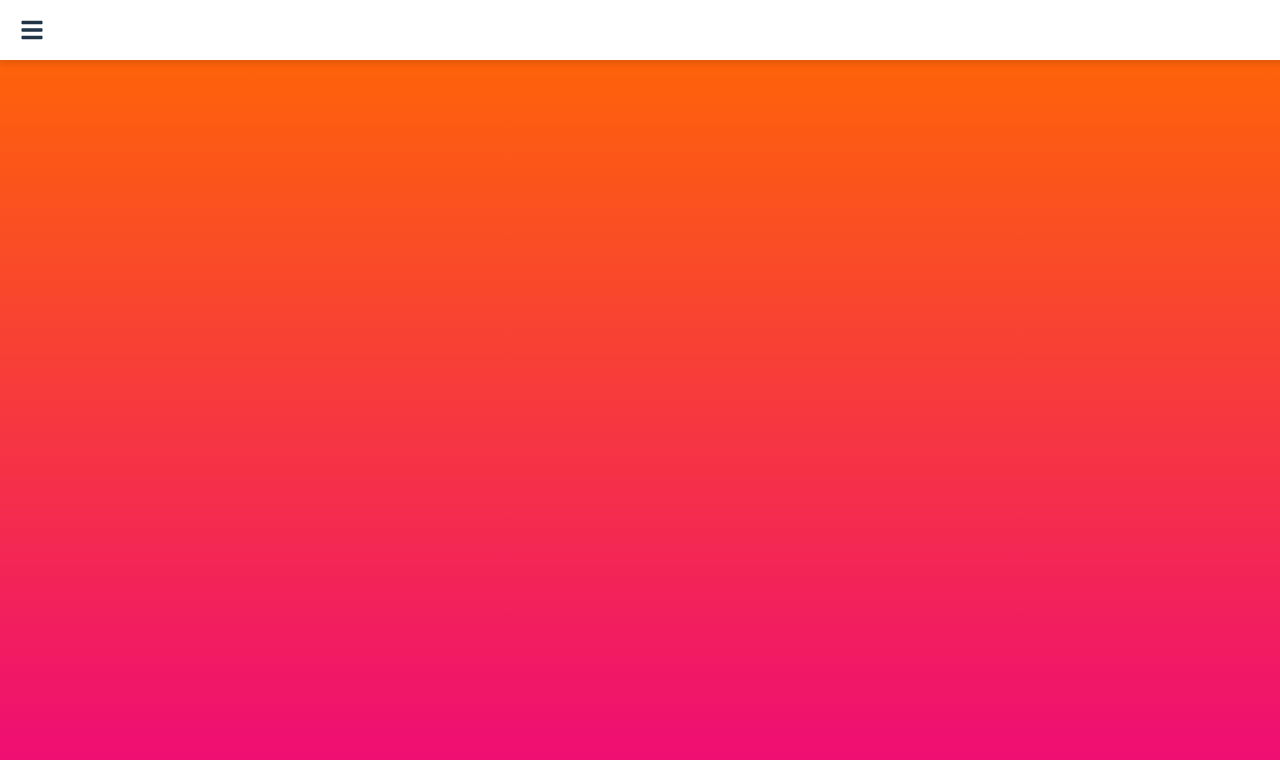
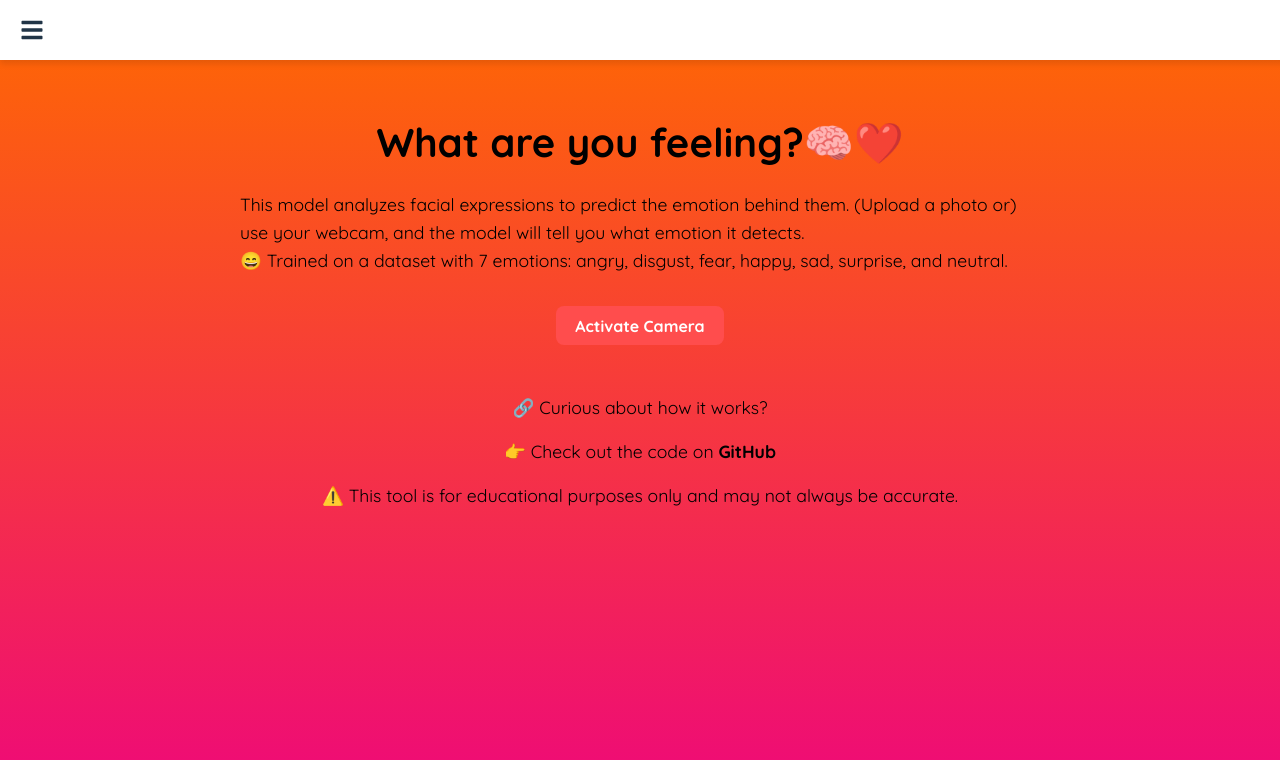
Before and after one commit to brengodoy/web-portfolio, a React (Vite) app in the folder frontend/: page /emotion-detector in a window 1280 px wide. Before the commit this address had no page. Shown: the top 760 px of the page. Built offline with nearby package versions, Linux system fonts and the light colour scheme.

Commit message:
created emotions detector page

```diff
--- a/frontend/src/App.css
+++ b/frontend/src/App.css
@@ -162,29 +162,33 @@ main h1 {
   text-align: center;
   font-size: 2.5rem;
   margin-bottom: 1rem;
+  color: black;
 }
 
 .number-detector p {
   font-size: 1.1rem;
   line-height: 1.6;
+  color: black;
 }
 
 .canvas-wrapper {
   background-color: white;
-  padding: 1rem;
+  padding: 0rem;
   border-radius: 10px;
   box-shadow: 0px 4px 12px rgba(0,0,0,0.1);
-  margin: 2rem 0;
+  margin: 0rem 15rem;
   text-align: center;
+  border: 2px solid black
 }
 
 .canvas-wrapper .prediction-title {
   font-weight: bold;
-  margin-bottom: 0.5rem;
+  margin-bottom: 0rem;
+  margin-top: auto;
 }
 
 .canvas-wrapper hr {
-  margin: 0.5rem 0 1rem 0;
+  margin: 0rem 0 1rem 0;
   border: 1px solid black;
 }
 
@@ -195,7 +199,7 @@ canvas {
 }
 
 .clear-button {
-  margin-top: 1rem;
+  margin-top: 0rem;
   background-color: red;
   color: white;
   border: none;
@@ -203,19 +207,71 @@ canvas {
   font-size: 1rem;
   border-radius: 8px;
   cursor: pointer;
+  margin-bottom: 0.5rem;
 }
 
 .github-note p {
   margin: 0.5rem 0;
-  font-size: 1rem;
+  text-align: center;
+  font-size: 1.1rem;
+  line-height: 1.0;
+  color: black;
+  margin-top: 1rem;
+}
+
+.github-note a {
+  color: black;
+  font-weight: bold;
+  text-decoration: none;
+}
+
+.github-note a:hover {
+  text-decoration: underline;
+}
+
+.emotion-detector {
+  max-width: 800px;
+  margin: 5rem auto;
+  text-align: left;
+  padding: 0 1rem;
+}
+
+.emotion-detector h2 {
+  text-align: center;
+  font-size: 2.5rem;
+  margin-bottom: 1rem;
+  color: black;
+}
+
+.emotion-detector p {
+  font-size: 1.1rem;
+  line-height: 1.6;
+  color: black;
+}
+
+.camera-container {
+  margin: 2rem 0;
   text-align: center;
 }
 
-.github-note a {
-  color: #646cff;
+.camera-container button {
+  padding: 0.6rem 1.2rem;
+  background-color: #ff4d4d;
+  color: white;
+  border: none;
+  border-radius: 8px;
   font-weight: bold;
-  text-decoration: none;
+  cursor: pointer;
+  margin-bottom: 1rem;
+  transition: background-color 0.3s ease;
 }
-.github-note a:hover {
-  text-decoration: underline;
+
+.camera-container button:hover {
+  background-color: #e63e3e;
 }
+
+.camera-container video {
+  max-width: 100%;
+  border-radius: 12px;
+  box-shadow: 0 4px 12px rgba(0, 0, 0, 0.2);
+}
--- a/frontend/src/App.jsx
+++ b/frontend/src/App.jsx
@@ -4,7 +4,7 @@ import { FaBars } from 'react-icons/fa';
 import { FaChevronRight } from 'react-icons/fa';
 import { BrowserRouter as Router, Route, Routes, Link } from 'react-router-dom'; // Importamos React Router
 import NumberDetector from './NumberDetector';
-
+import EmotionsDetector from './EmotionsDetector';
 
 function App() {
   const [menuOpen, setMenuOpen] = useState(false);
@@ -55,7 +55,9 @@ function App() {
                   <li>
                     <Link to="/number-detector">Number Detector</Link>
                   </li>
-                  <li>Emotions Detector</li>
+                  <li>
+                    <Link to="/emotion-detector">Emotions Detector</Link>
+                  </li>
                 </ul>
               </div>
             )}
@@ -88,6 +90,7 @@ function App() {
             }
           />
           <Route path="/number-detector" element={<NumberDetector />} />
+          <Route path="/emotion-detector" element={<EmotionsDetector />} />
         </Routes>
       </div>
     </Router>
--- /dev/null
+++ b/frontend/src/EmotionsDetector.jsx
@@ -0,0 +1,62 @@
+import './App.css';
+import { useEffect, useRef, useState } from 'react';
+
+function EmotionsDetector() {
+	const videoRef = useRef(null);
+	const streamRef = useRef(null); // ✨ Agregado para guardar el stream
+	const [cameraActive, setCameraActive] = useState(false);
+
+	useEffect(() => {
+	  if (cameraActive) {
+		navigator.mediaDevices.getUserMedia({ video: true })
+		  .then((stream) => {
+			streamRef.current = stream; // ✨ Guardamos el stream
+			if (videoRef.current) {
+			  videoRef.current.srcObject = stream;
+			  videoRef.current.play();
+			}
+		  })
+		  .catch((err) => {
+			console.error("Error accessing camera:", err);
+		  });
+	  } else {
+		// ✨ Apagamos todos los tracks del stream para liberar la cámara
+		if (streamRef.current) {
+		  streamRef.current.getTracks().forEach(track => track.stop());
+		  streamRef.current = null;
+		}
+
+		if (videoRef.current) {
+		  videoRef.current.srcObject = null;
+		}
+	  }
+	}, [cameraActive]);
+
+
+  return (
+    <section className="emotion-detector">
+      <h2>What are you feeling?🧠❤️</h2>
+      <p>
+	  This model analyzes facial expressions to predict the emotion behind them.
+	  (Upload a photo or) use your webcam, and the model will tell you what emotion it detects.<br />
+	  😄 Trained on a dataset with 7 emotions: angry, disgust, fear, happy, sad, surprise, and neutral.</p>
+
+	  <div className="camera-container">
+        <button onClick={() => setCameraActive(!cameraActive)}>
+          {cameraActive ? "Turn Off Camera" : "Activate Camera"}
+        </button>
+        {cameraActive && (
+          <video ref={videoRef} width="100%" autoPlay muted playsInline />
+        )}
+      </div>
+
+      <div className="github-note">
+        <p>🔗 Curious about how it works?</p>
+        <p>👉 Check out the code on <a href="https://github.com/brengodoy" target="_blank" rel="noopener noreferrer">GitHub</a></p>
+		<p>⚠️ This tool is for educational purposes only and may not always be accurate.</p>
+	  </div>
+    </section>
+  );
+}
+
+export default EmotionsDetector;
```
